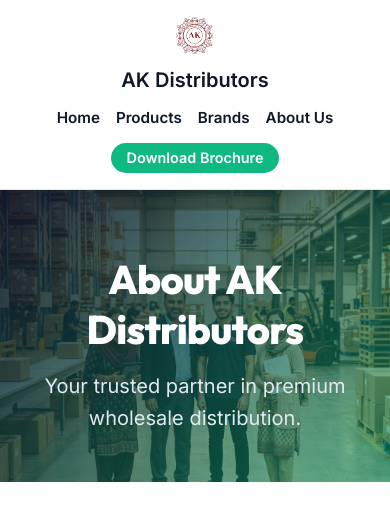
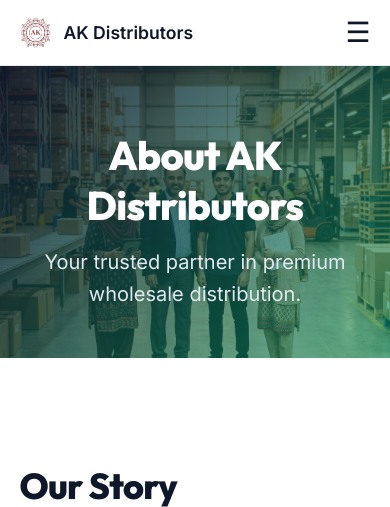
Before and after one commit to hassaan431/pallo-software, a Flask app: page /about in a window 390 px wide. Shown: the top 507 px of the page. Run offline with Flask 3, Linux system fonts and the light colour scheme.

Commit message:
Fix mobile header layout with hamburger menu and hide-on-scroll behavior

```diff
--- a/templates/public_base.html
+++ b/templates/public_base.html
@@ -125,20 +125,41 @@
             font-size: 0.95rem;
             color: rgba(255, 255, 255, 0.8);
         }
+        .mobile-menu-btn {
+            display: none;
+            background: none;
+            border: none;
+            font-size: 1.75rem;
+            cursor: pointer;
+            color: var(--text-main);
+            padding: 0;
+        }
         @media (max-width: 768px) {
-            header {
-                flex-direction: column;
-                gap: 1rem;
-                padding: 1rem;
+            .site-header {
+                flex-wrap: wrap;
+                padding: 1rem 5%;
+            }
+            .logo {
+                flex-direction: row;
+                text-align: left;
+                font-size: 1.1rem;
+            }
+            .logo img {
+                max-height: 32px;
+            }
+            .mobile-menu-btn {
+                display: block;
             }
             .nav-links {
+                flex-direction: column;
+                width: 100%;
+                display: none;
+                margin-top: 1.5rem;
                 gap: 1rem;
-                flex-wrap: wrap;
                 justify-content: center;
             }
-            .logo {
-                flex-direction: column;
-                text-align: center;
+            .nav-links.active {
+                display: flex;
             }
         }
     </style>
@@ -150,7 +171,8 @@
             <img src="{{ url_for('static', filename='logos/AK_Distributors_Logo.png') }}" alt="AK Distributors Logo">
             AK Distributors
         </a>
-        <nav class="nav-links">
+        <button class="mobile-menu-btn" onclick="toggleMobileMenu()">☰</button>
+        <nav class="nav-links" id="mobileMenu">
             <a href="{{ url_for('public_bp.home') }}">Home</a>
             <a href="{{ url_for('public_bp.catalog') }}">Products</a>
             <a href="{{ url_for('public_bp.brands') }}">Brands</a>
@@ -175,5 +197,29 @@
         <p style="margin-top: 1rem;">&copy; 2026 AK Distributors. All rights reserved.</p>
     </footer>
 
+<script>
+    function toggleMobileMenu() {
+        const menu = document.getElementById('mobileMenu');
+        menu.classList.toggle('active');
+    }
+
+    // Header hide on scroll for mobile
+    let lastScrollTop = 0;
+    const header = document.querySelector('.site-header');
+
+    window.addEventListener('scroll', () => {
+        let scrollTop = window.pageYOffset || document.documentElement.scrollTop;
+        if (scrollTop > lastScrollTop && scrollTop > header.offsetHeight) {
+            // scroll down
+            header.classList.add('nav-hidden');
+            // also close menu if open
+            document.getElementById('mobileMenu').classList.remove('active');
+        } else {
+            // scroll up
+            header.classList.remove('nav-hidden');
+        }
+        lastScrollTop = scrollTop;
+    });
+</script>
 </body>
 </html>
```
